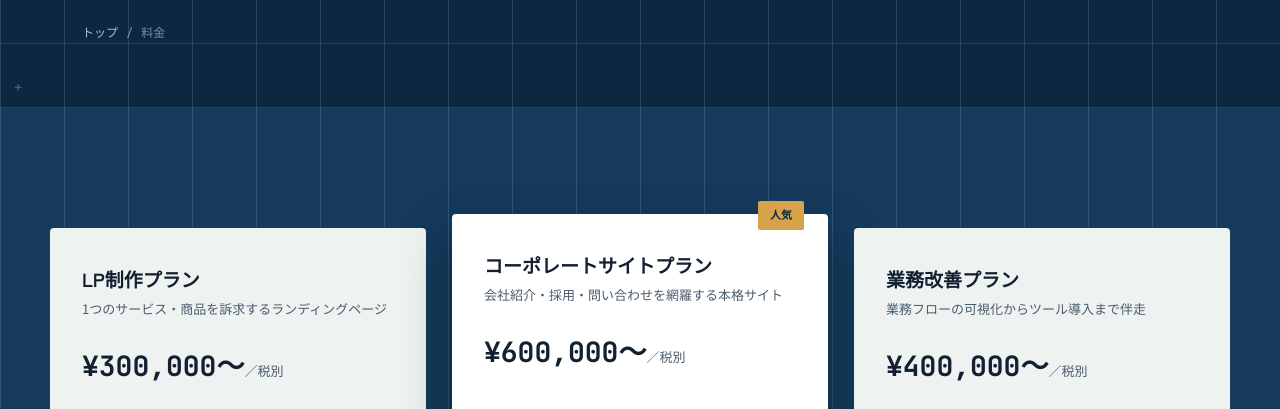
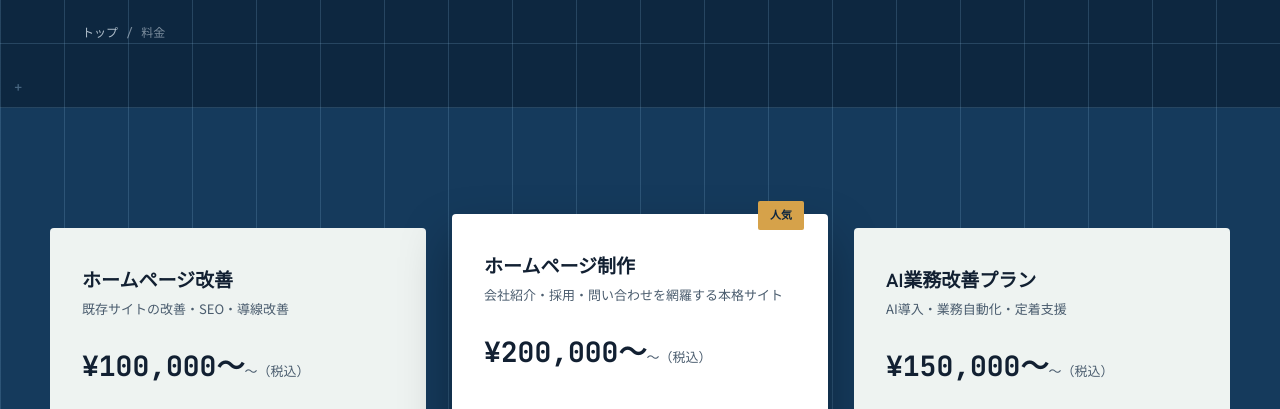
Before and after one commit to happysugar323/happysugar323.github.io, a plain HTML site: page pricing.html in a window 1280 px wide. Shown: the part 315-724 px from the top of the page. Drawn offline with Linux system fonts and the light colour scheme.

Commit message:
Add files via upload

```diff
--- a/pricing.html
+++ b/pricing.html
@@ -51,9 +51,9 @@
     <div class="container section-pad">
       <div class="price-grid reveal">
         <div class="price-card">
-          <h3>LP制作プラン</h3>
-          <p class="plan-desc">1つのサービス・商品を訴求するランディングページ</p>
-          <div class="price mono">¥300,000〜<span>／税別</span></div>
+          <h3>ホームページ改善</h3>
+          <p class="plan-desc">既存サイトの改善・SEO・導線改善</p>
+          <div class="price mono">¥100,000〜<span>〜<span>（税込）</span></span></div>
           <ul class="price-list">
             <li>ヒアリング・構成設計</li>
             <li>デザイン制作（1案）</li>
@@ -65,9 +65,9 @@
 
         <div class="price-card featured">
           <span class="price-badge">人気</span>
-          <h3>コーポレートサイトプラン</h3>
+          <h3>ホームページ制作</h3>
           <p class="plan-desc">会社紹介・採用・問い合わせを網羅する本格サイト</p>
-          <div class="price mono">¥600,000〜<span>／税別</span></div>
+          <div class="price mono">¥200,000〜<span>〜<span>（税込）</span></span></div>
           <ul class="price-list">
             <li>ヒアリング・サイト設計</li>
             <li>デザイン制作（5〜8ページ）</li>
@@ -78,9 +78,9 @@
         </div>
 
         <div class="price-card">
-          <h3>業務改善プラン</h3>
-          <p class="plan-desc">業務フローの可視化からツール導入まで伴走</p>
-          <div class="price mono">¥400,000〜<span>／税別</span></div>
+          <h3>AI業務改善プラン</h3>
+          <p class="plan-desc">AI導入・業務自動化・定着支援</p>
+          <div class="price mono">¥150,000〜<span>〜<span>（税込）</span></span></div>
           <ul class="price-list">
             <li>業務フロー可視化</li>
             <li>ツール選定・導入支援</li>
```
Also changed, not shown: services.html (+8 -8 lines).
